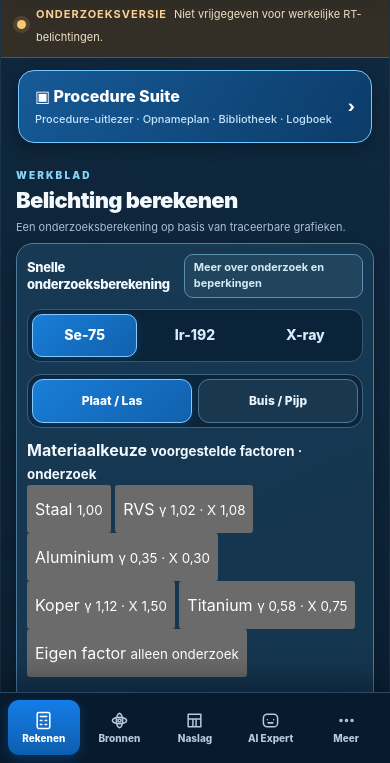
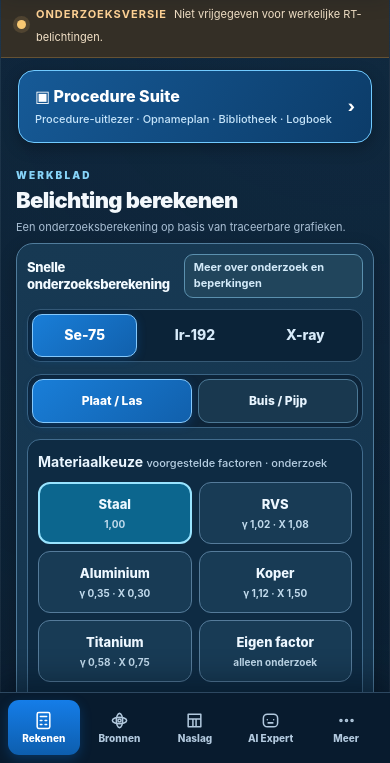
Before and after one commit to nigelvandervorst17-lang/VT-App, a plain HTML site: page index.html in a window 390 px wide. Shown: the part 79-842 px from the top of the page. Drawn offline with Linux system fonts and the light colour scheme.

Commit message:
Live calculator research UX: wall label, chart under More, mobile material tile styles

```diff
--- a/styles.css
+++ b/styles.css
@@ -745,3 +745,56 @@ body{font-synthesis:none}
   grid-template-columns:1fr;
  }
 }
+
+
+/* Research-only material selection on the existing calculator.
+ * Does not bypass the original material/film/thickness validation.
+ */
+#screen-calc .rt-material-choice{
+ margin:0 0 11px;padding:12px 10px;border-radius:13px;
+ border:1px solid #426c8d;background:#0e2b43;color:#eaf6ff;
+}
+#screen-calc .rt-material-choice>strong{
+ display:block;font-size:14px;margin-bottom:10px;
+}
+#screen-calc .rt-material-choice>strong small{
+ display:inline;font-size:11px;font-weight:500;color:#b7cfe3;
+}
+#screen-calc .rt-material-tiles{
+ display:grid;grid-template-columns:repeat(3,minmax(0,1fr));gap:7px;
+}
+#screen-calc .rt-material-tiles button{
+ display:flex;flex-direction:column;align-items:center;justify-content:center;
+ gap:3px;min-height:62px;min-width:0;padding:9px 5px;
+ border-radius:12px;border:1px solid #557b9a;
+ background:#183b55;color:#edf7ff;font-size:13px;font-weight:850;
+ cursor:pointer;touch-action:manipulation;
+}
+#screen-calc .rt-material-tiles button small{
+ font-size:10px;font-weight:650;color:#c1daec;
+}
+#screen-calc .rt-material-tiles button.active,
+#screen-calc .rt-material-tiles button[aria-pressed="true"]{
+ background:#0c668e;border:2px solid #99e4ff;
+}
+#screen-calc .rt-material-custom{
+ display:block;margin-top:10px;font-size:12px;font-weight:750;
+}
+#screen-calc .rt-material-custom[hidden]{display:none}
+#screen-calc .rt-material-custom input{
+ display:block;width:100%;min-height:48px;margin-top:6px;
+ border-radius:11px;border:1px solid #8ccbe9;background:#092137;
+ color:#f5fcff;padding:10px 12px;font-size:16px;
+}
+#screen-calc .rt-material-choice p{
+ font-size:12px;line-height:1.45;margin:10px 1px 0;color:#c7dceb;
+}
+#screen-calc .rt-material-result{
+ border-top:1px solid #66869b;padding:11px 9px;margin-top:11px;
+ border-radius:9px;background:#163145;color:#f2e5ca;
+ font-size:12px;line-height:1.5;white-space:normal;
+}
+#screen-calc .rt-material-result[hidden]{display:none}
+@media(max-width:390px){
+ #screen-calc .rt-material-tiles{grid-template-columns:repeat(2,minmax(0,1fr))}
+}
```
